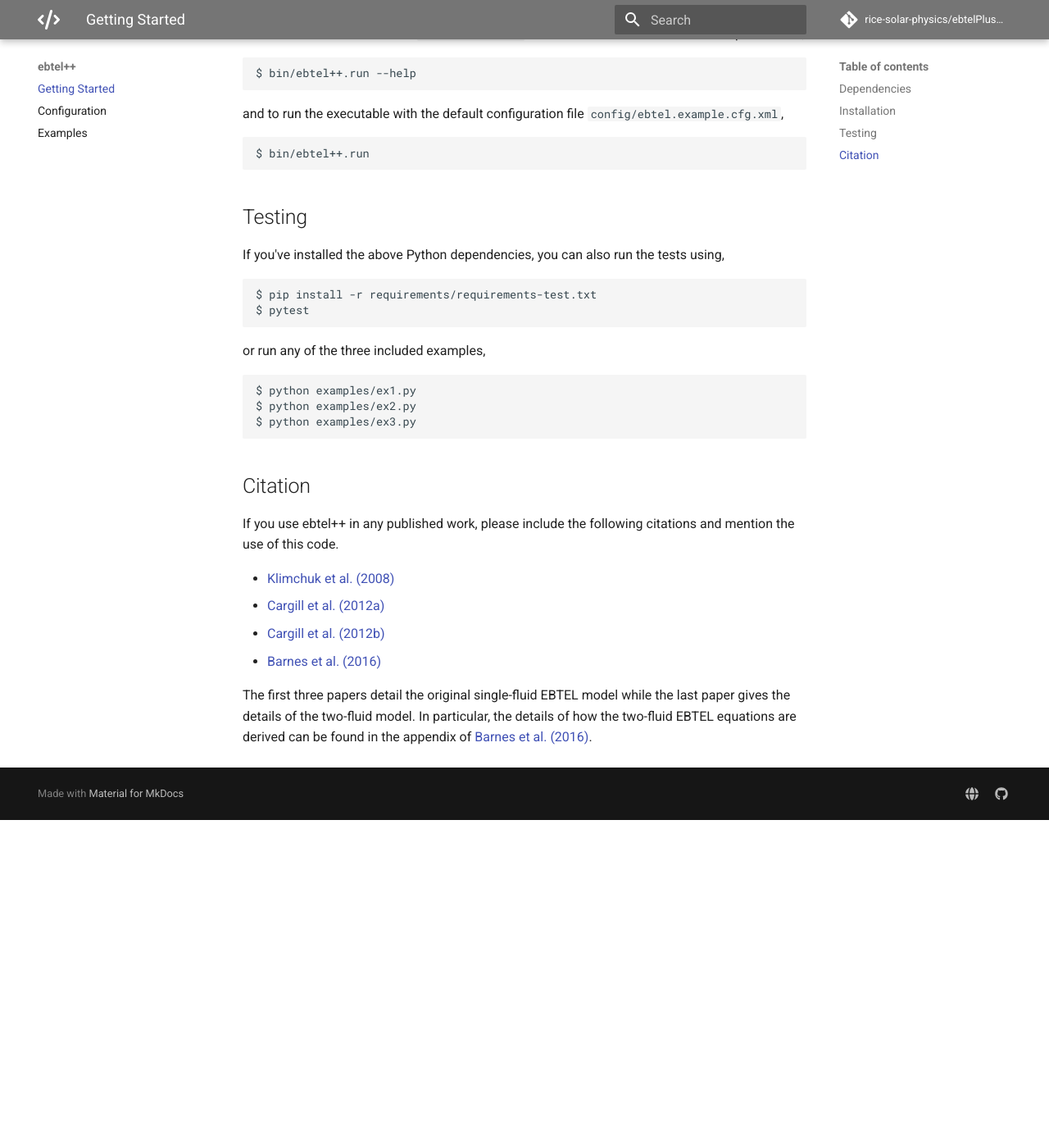
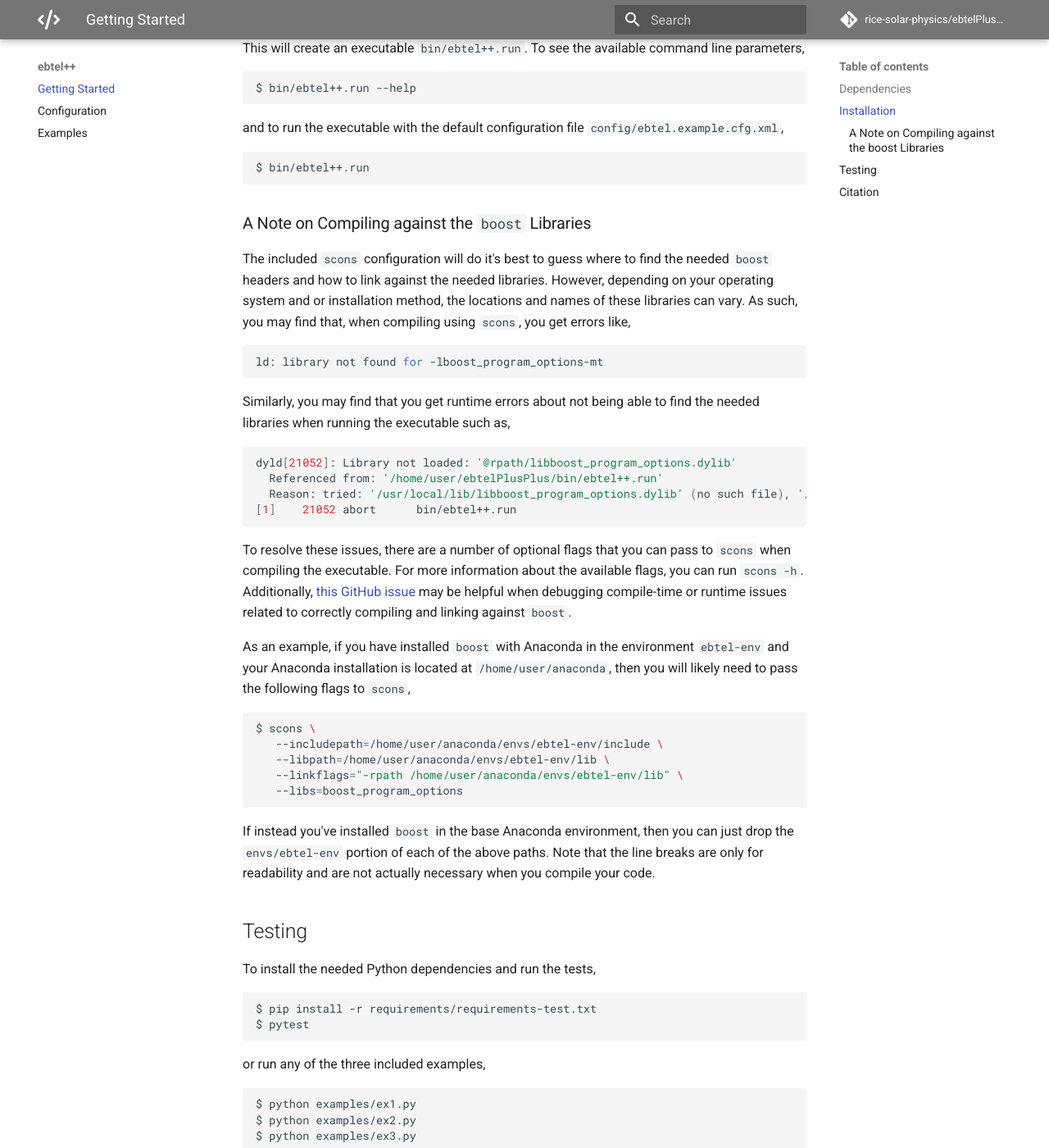
Before and after one commit to rice-solar-physics/ebtelplusplus, an MkDocs documentation site: the page built from docs/mkdocs/index.md, in a window 1280 px wide and 1400 px high, scrolled down 1573 px. Shown: the whole window at 82% size. Built offline with MkDocs 1.6.1 and Material for MkDocs 9.7.7, drawn with Linux system fonts in a browser that asks for light colours; comment, search, counter and statistics services are not loaded; before the commit the page ends 2573 px from its top, so only the background shows below that; some of the changed text lies outside the part shown.

Commit message:
better docs on installing boost (#76)

````diff
--- a/docs/mkdocs/index.md
+++ b/docs/mkdocs/index.md
@@ -10,9 +10,18 @@
 
 To compile ebtel++, first install the following dependencies,
 
-* [gcc](https://gcc.gnu.org/) (at least v4.7; included with OS X, most Linux distros; [cygwin](https://www.cygwin.com/) on Windows)
-* [scons](http://scons.org/) (`pip install scons` via [PyPI](https://pypi.python.org/pypi) or `conda install scons` with [Anaconda](https://www.continuum.io/downloads))
-* [boost](http://www.boost.org/) (at least v1.53; `sudo apt-get install libboost-dev` on Debian Linux, `sudo port install boost` via [Macports](https://www.macports.org/) on OS X, [from source](https://github.com/rice-solar-physics/IonPopSolver#installing-boost-from-source) on Windows; can also be installed via [Anaconda](https://www.continuum.io/downloads))
+* [gcc](https://gcc.gnu.org/) (at least v4.7)
+    * included with OS X as well as most Linux distributions
+    * [cygwin](https://www.cygwin.com/) on Windows
+* [scons](http://scons.org/)
+    * `pip install scons` with [PyPI](https://pypi.python.org/pypi)
+    * `conda install scons` with [Anaconda](https://www.continuum.io/downloads)
+* [boost](http://www.boost.org/) (at least v1.53)
+    * `conda install boost` with [Anaconda](https://www.continuum.io/downloads)
+    * `brew install boost` with [Homebrew](https://formulae.brew.sh/formula/boost)
+    * `sudo port install boost` with [Macports](https://ports.macports.org/port/boost/)
+    * `sudo apt-get install libboost-all-dev` on Debian Linux
+    * [from source](https://www.boost.org/doc/)
 
 Additionally, if you'd like to run the included tests and examples, you'll need the following Python dependencies, all easily installed with [anaconda](https://www.continuum.io/downloads),
 
@@ -31,14 +40,6 @@
 $ scons
 ```
 
-If the compile step fails because the compiler cannot find the appropriate headers and/or libraries using the default locations, you can use the `--includepath` and/or `--libpath` flags, respectively. For example, if you've installed the Boost headers and libraries in `/usr/local/include` and `/usr/local/lib`,
-
-```Shell
-$ scons --includepath=/usr/local/include --libpath=/usr/local/lib
-```
-
-For more information about the available flags that can be passed to `scons`, you can run `scons -h`.
-
 This will create an executable `bin/ebtel++.run`. To see the available command line parameters,
 
 ```Shell
@@ -51,9 +52,45 @@
 $ bin/ebtel++.run
 ```
 
+### A Note on Compiling against the `boost` Libraries
+
+The included `scons` configuration will do it's best to guess where to find the needed `boost` headers and how to link against the needed libraries.
+However, depending on your operating system and or installation method, the locations and names of these libraries can vary.
+As such, you may find that, when compiling using `scons`, you get errors like,
+
+```Shell
+ld: library not found for -lboost_program_options-mt
+```
+
+Similarly, you may find that you get runtime errors about not being able to find the needed libraries when running the executable such as,
+
+```Shell
+dyld[21052]: Library not loaded: '@rpath/libboost_program_options.dylib'
+  Referenced from: '/home/user/ebtelPlusPlus/bin/ebtel++.run'
+  Reason: tried: '/usr/local/lib/libboost_program_options.dylib' (no such file), '/usr/lib/libboost_program_options.dylib' (no such file)
+[1]    21052 abort      bin/ebtel++.run
+```
+
+To resolve these issues, there are a number of optional flags that you can pass to `scons` when compiling the executable.
+For more information about the available flags, you can run `scons -h`.
+Additionally, [this GitHub issue](https://github.com/rice-solar-physics/ebtelPlusPlus/issues/74) may be helpful when debugging compile-time or runtime issues related to correctly compiling and linking against `boost`.
+
+As an example, if you have installed `boost` with Anaconda in the environment `ebtel-env` and your Anaconda installation is located at `/home/user/anaconda`, then you will likely need to pass the following flags to `scons`,
+
+```Shell
+$ scons \
+   --includepath=/home/user/anaconda/envs/ebtel-env/include \
+   --libpath=/home/user/anaconda/envs/ebtel-env/lib \
+   --linkflags="-rpath /home/user/anaconda/envs/ebtel-env/lib" \
+   --libs=boost_program_options
+```
+
+If instead you've installed `boost` in the base Anaconda environment, then you can just drop the `envs/ebtel-env` portion of each of the above paths.
+Note that the line breaks are only for readability and are not actually necessary when you compile your code.
+
 ## Testing
 
-If you've installed the above Python dependencies, you can also run the tests using,
+To install the needed Python dependencies and run the tests,
 
 ```Shell
 $ pip install -r requirements/requirements-test.txt
````
Also changed, not shown: README.md.
